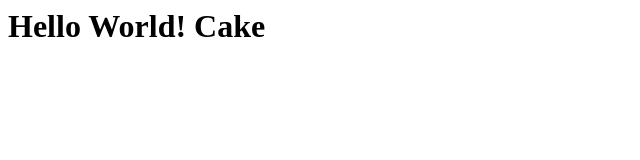
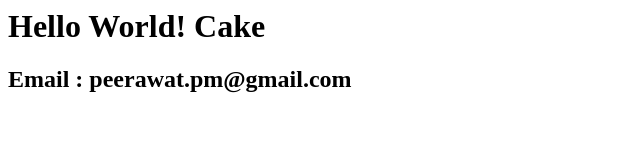
Before and after one commit to promyok/Mygit, a plain HTML site: page index.html in a window 1280 px wide. Shown: the whole page, without its empty margins (0-640 px from the left). Drawn offline with Linux system fonts and the light colour scheme.

Commit message:
added e-mail

```diff
--- a/index.html
+++ b/index.html
@@ -4,6 +4,7 @@
 </head>
 <body>
 	<h1>Hello World! Cake</h1>
+	<h2>Email : peerawat.pm@gmail.com</h2>
 
 </body>
 </html>
```
